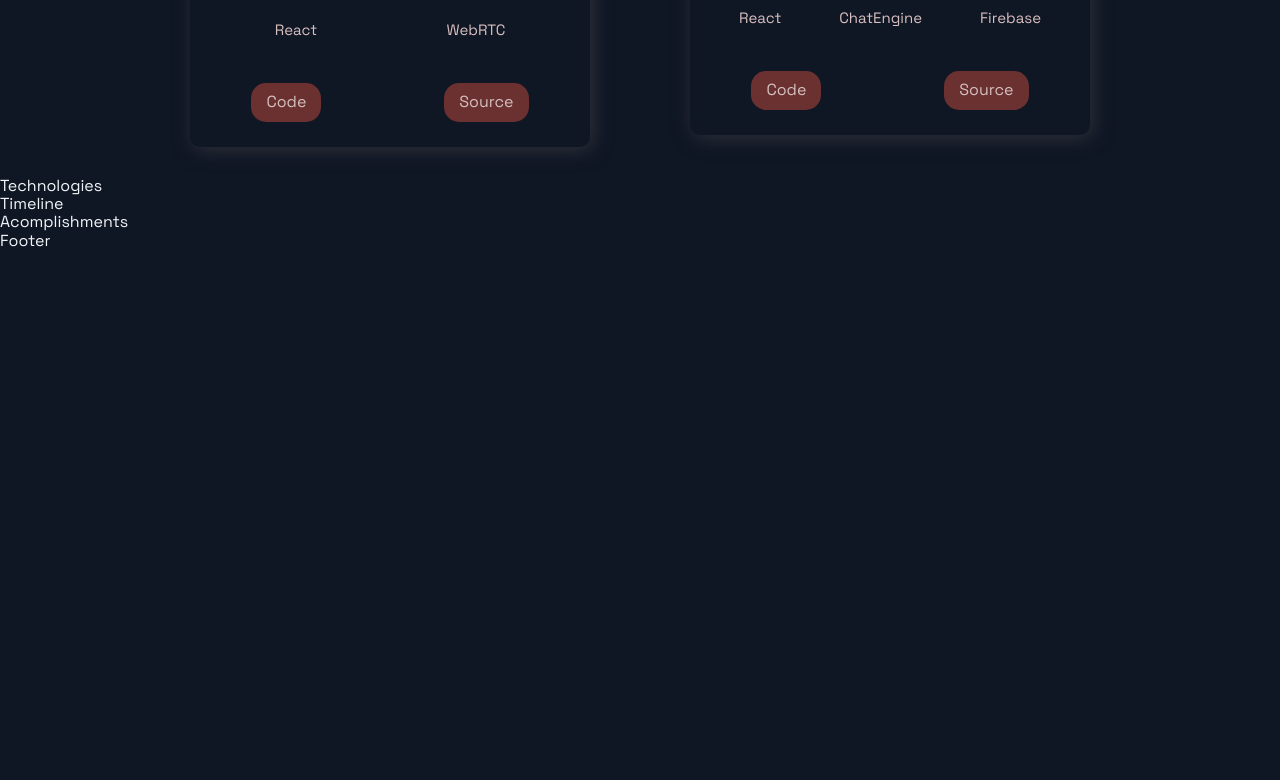
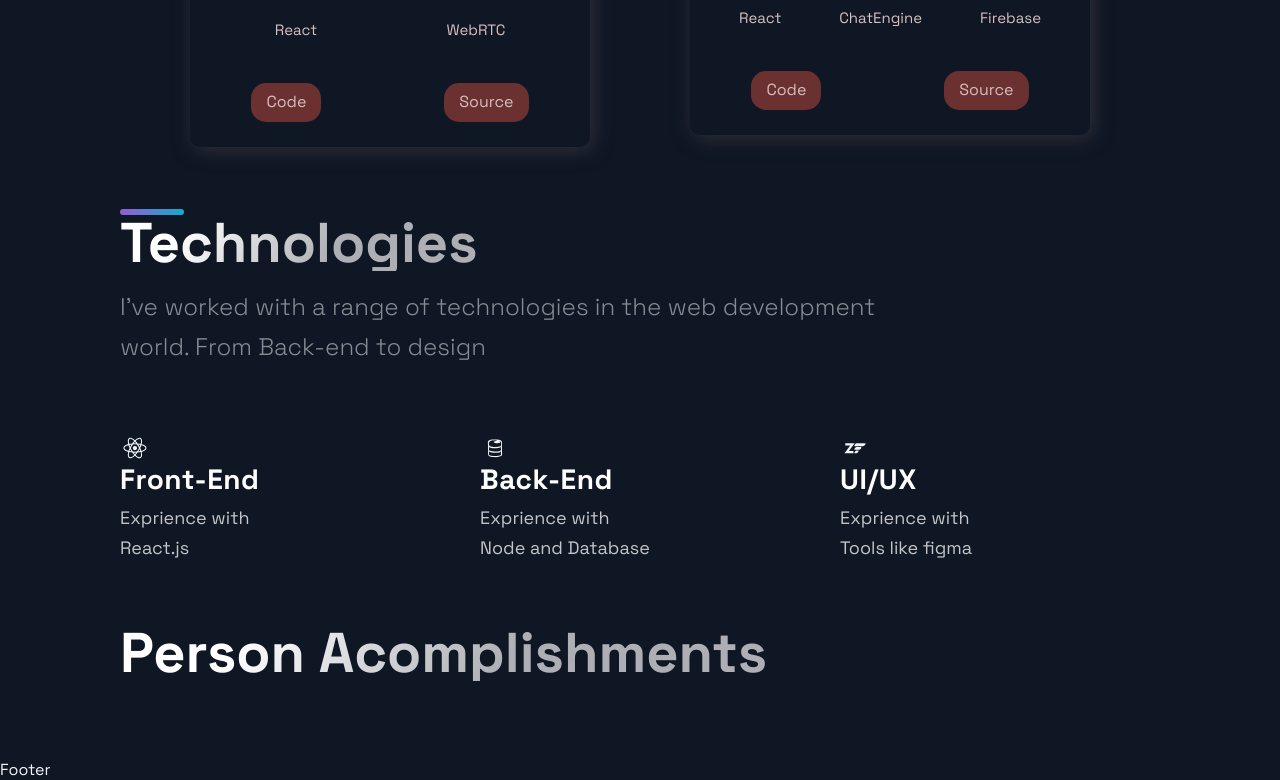
Before and after one commit to nguyen-william93/main_porfolio, a Next.js app: page / in a window 1280 px wide. Shown: the part 2016-2796 px from the top of the page. Before the commit the page ends 2267 px from the top, so only its background shows below. Built offline with nearby package versions, Linux system fonts and the light colour scheme.

Commit message:
finish accomplishment and techonologies

```diff
--- a/src/components/Acomplishments/Acomplishments.js
+++ b/src/components/Acomplishments/Acomplishments.js
@@ -11,9 +11,17 @@
 ];
 
 const Acomplishments = () => (
-  <div>
-    Acomplishments
-  </div>
+  <Section>
+    <SectionTitle>Person Acomplishments</SectionTitle>
+    <Boxes>
+      {data.map((card, index) => {
+        <Box key={index}>
+          <BoxNum>{card.number}+</BoxNum>
+          <BoxText>{card.text}</BoxText>
+        </Box>
+      })}
+    </Boxes>
+  </Section>
 );
 
 export default Acomplishments;
--- a/src/components/Technologies/Technologies.js
+++ b/src/components/Technologies/Technologies.js
@@ -4,9 +4,46 @@
 import { List, ListContainer, ListItem, ListParagraph, ListTitle } from './TechnologiesStyles';
 
 const Technologies = () =>  (
-  <div>
-    Technologies
-  </div>
+  <Section id="tech">
+      <SectionDivider />
+      <SectionTitle>Technologies</SectionTitle>
+      <SectionText>
+        I've worked with a range of technologies in the web development world.
+        From Back-end to design
+      </SectionText>
+      <List>
+        <ListItem>
+          <DiReact size="3rem" />
+          <ListContainer>
+            <ListTitle>Front-End</ListTitle>
+            <ListParagraph>
+              Exprience with <br />
+              React.js
+            </ListParagraph>
+          </ListContainer>
+        </ListItem>
+        <ListItem>
+          <DiFirebase size="3rem" />
+          <ListContainer>
+            <ListTitle>Back-End</ListTitle>
+            <ListParagraph>
+              Exprience with <br />
+              Node and Database
+            </ListParagraph>
+          </ListContainer>
+        </ListItem>
+        <ListItem>
+          <DiZend size="3rem" />
+          <ListContainer>
+            <ListTitle>UI/UX</ListTitle>
+            <ListParagraph>
+              Exprience with <br />
+              Tools like figma
+            </ListParagraph>
+          </ListContainer>
+        </ListItem>
+      </List>
+  </Section>
 );
 
 export default Technologies;
--- a/src/pages/index.js
+++ b/src/pages/index.js
@@ -16,7 +16,7 @@
       </Section>
       <Projects />
       <Technologies />
-      <Timeline />
+      {/* <Timeline /> */}
       <Acomplishments />
     </Layout>
   );
```
